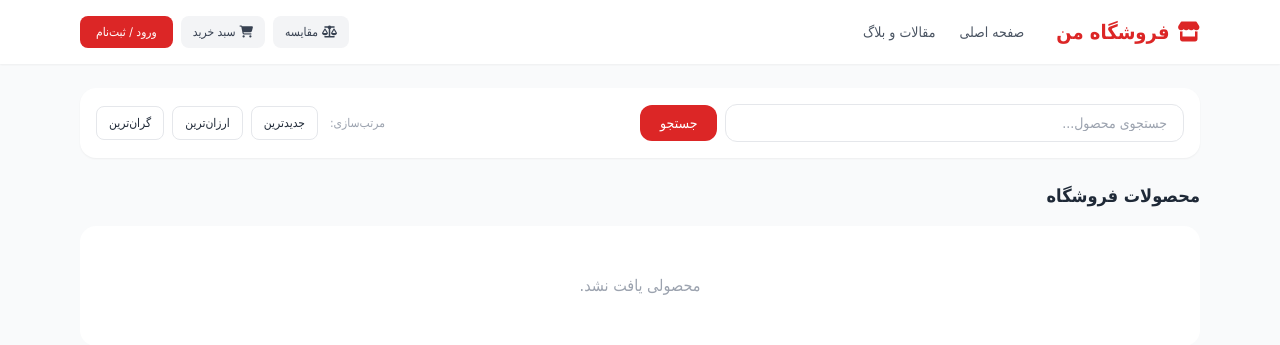
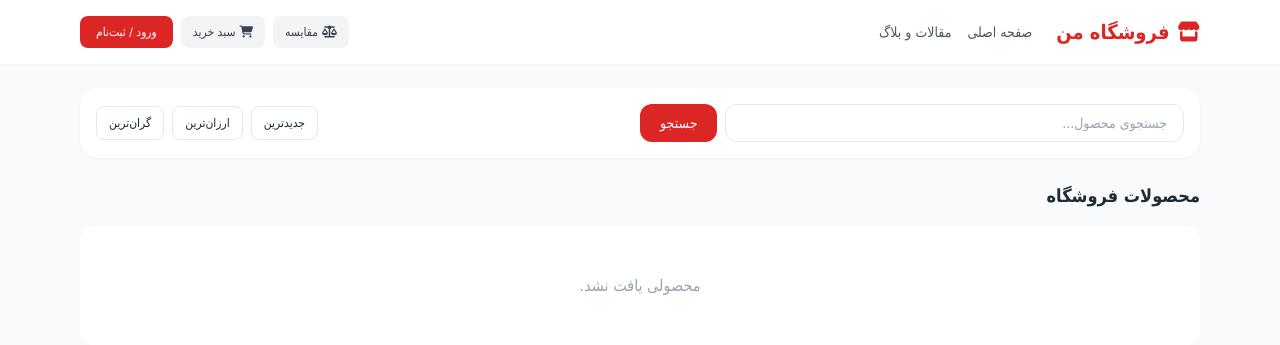
Before and after one commit to bigkhazaei-cpu/my-affiliate-site, a Flask app: page / in a window 1280 px wide. Shown: the top 345 px of the page. Run offline with Flask 3, Linux system fonts and the light colour scheme; data that the repository does not hold is empty; some libraries are stand-ins or nearby versions.

Commit message:
Update index.html

```diff
--- a/templates/index.html
+++ b/templates/index.html
@@ -14,22 +14,23 @@
 </head>
 <body class="bg-gray-50 text-gray-800 flex flex-col min-h-screen pb-24">
 
-    <!-- هدر سایت -->
+    <!-- هدر سایت اصلاح شده -->
     <header class="bg-white shadow-sm sticky top-0 z-40">
-        <div class="max-w-6xl mx-auto px-4 py-4 flex flex-col md:flex-row justify-between items-center gap-4">
-            <!-- سمت راست هدر: لوگو و منو -->
-            <div class="flex items-center gap-8 w-full md:w-auto justify-between md:justify-start">
+        <div class="max-w-6xl mx-auto px-4 py-4 flex flex-row justify-between items-center">
+
+            <!-- بخش راست هدر: لوگو و منو -->
+            <div class="flex items-center gap-6">
                 <a href="/" class="text-xl font-bold text-red-600 flex items-center gap-2">
                     <i class="fas fa-store"></i> فروشگاه من
                 </a>
-                <nav class="hidden md:flex gap-6 text-sm text-gray-600">
+                <nav class="hidden md:flex gap-4 text-sm text-gray-600">
                     <a href="/" class="hover:text-red-600 transition">صفحه اصلی</a>
                     <a href="/blog" class="hover:text-red-600 transition">مقالات و بلاگ</a>
                 </nav>
             </div>
 
-            <!-- سمت چپ هدر: دکمه‌های اکشن -->
-            <div class="flex items-center gap-2 w-full md:w-auto justify-end flex-wrap">
+            <!-- بخش چپ هدر: دکمه‌ها و حساب کاربری -->
+            <div class="flex items-center gap-2">
                 <a href="/compare" class="text-xs bg-gray-100 hover:bg-gray-200 px-3 py-2 rounded-lg transition flex items-center gap-1 text-gray-700">
                     <i class="fas fa-balance-scale"></i> مقایسه
                 </a>
@@ -43,6 +44,7 @@
                     <a href="/user-login" class="text-xs bg-red-600 hover:bg-red-700 text-white px-4 py-2 rounded-lg transition">ورود / ثبت‌نام</a>
                 {% endif %}
             </div>
+
         </div>
     </header>
 
@@ -51,13 +53,12 @@
 
         <!-- بخش جستجو و فیلتر -->
         <div class="bg-white p-4 rounded-2xl shadow-sm mb-6 flex flex-col md:flex-row gap-4 justify-between items-center">
-            <form action="/" method="GET" class="w-full md:w-1/2 flex items-center gap-2">
+            <form action="/" method="GET" class="w-full md:w-1/2 flex gap-2">
                 <input type="text" name="q" value="{{ request.args.get('q', '') }}" placeholder="جستجوی محصول..." class="w-full border border-gray-200 rounded-xl px-4 py-2 text-sm focus:outline-none focus:border-red-500">
                 <button type="submit" class="bg-red-600 text-white px-5 py-2 rounded-xl text-sm transition hover:bg-red-700 shrink-0">جستجو</button>
             </form>
 
-            <div class="flex gap-2 text-xs flex-wrap w-full md:w-auto justify-end">
-                <span class="text-gray-400 self-center ml-1">مرتب‌سازی:</span>
+            <div class="flex gap-2 text-xs">
                 <a href="/?sort=newest" class="px-3 py-2 rounded-lg border border-gray-200 hover:bg-gray-50">جدیدترین</a>
                 <a href="/?sort=cheapest" class="px-3 py-2 rounded-lg border border-gray-200 hover:bg-gray-50">ارزان‌ترین</a>
                 <a href="/?sort=expensive" class="px-3 py-2 rounded-lg border border-gray-200 hover:bg-gray-50">گران‌ترین</a>
@@ -197,7 +198,6 @@
             }
         }
 
-        function clear_compare() { clearCompare(); }
         function clearCompare() {
             localStorage.removeItem('compare_products');
             updateCompareUI();
```
